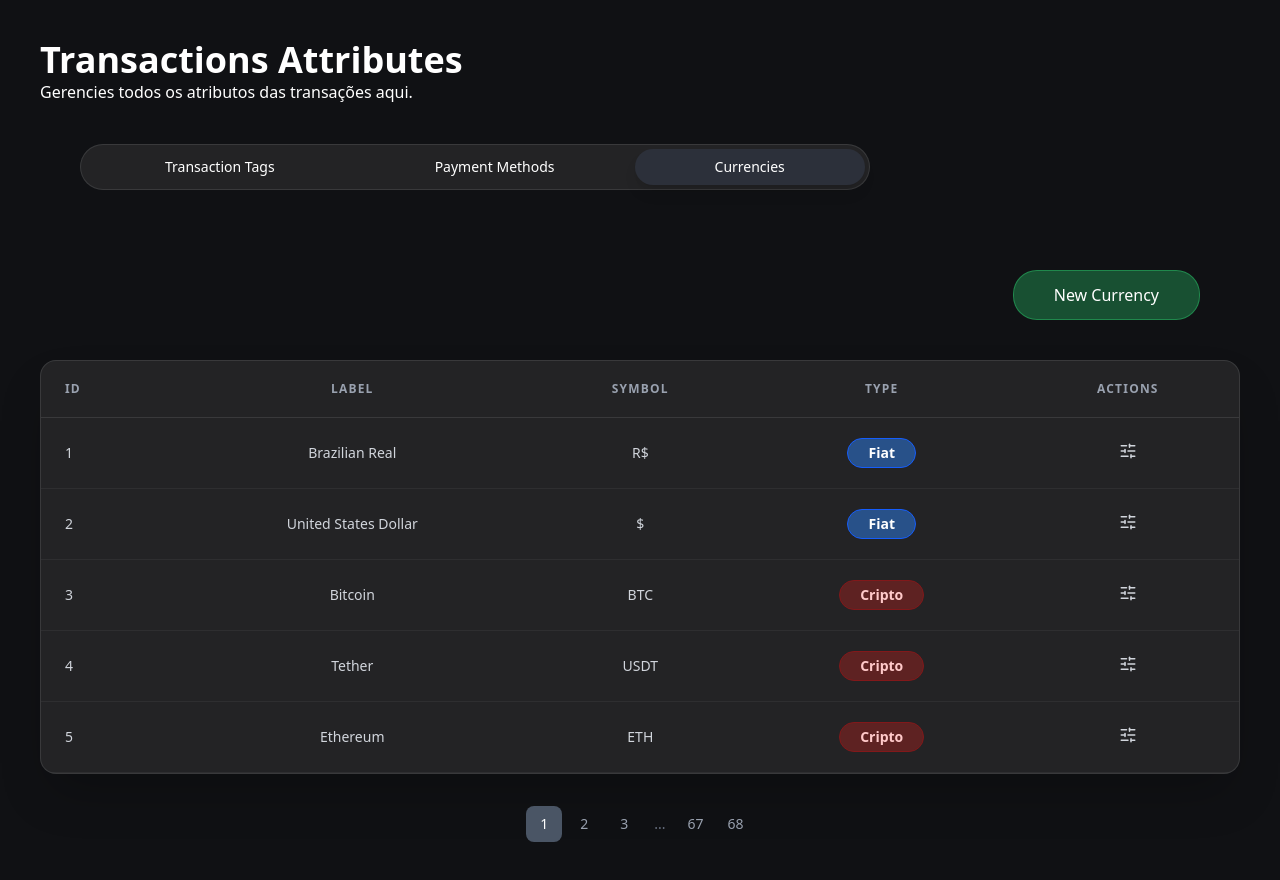
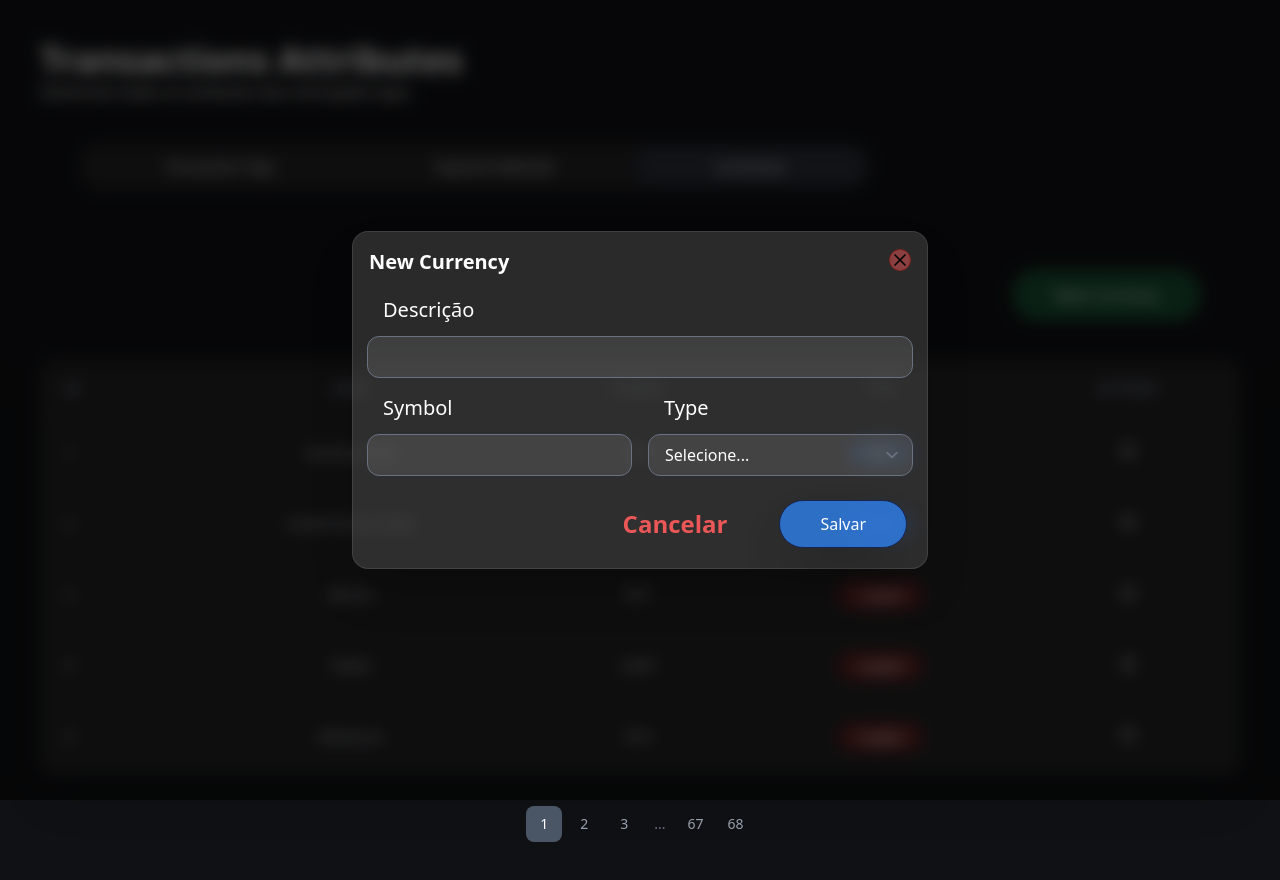
Before and after one commit to alepretto/friday-night-web, a SvelteKit app in the folder web/: page /friday/transaction-attributes/currencies in a window 1280 px wide. Both pictures are taken after a click on the button "New Currency". Built offline with nearby package versions, Linux system fonts and the light colour scheme.

Commit message:
Adicionando modal new Currency

```diff
--- /dev/null
+++ b/web/src/lib/components/ui/Modal.svelte
@@ -0,0 +1,59 @@
+<script lang="ts">
+	import type { Snippet } from 'svelte';
+	import { X } from 'lucide-svelte';
+
+	interface Props {
+		open: boolean;
+		title: string;
+		onclose: () => void;
+		onsave: () => void;
+		body: Snippet;
+	}
+
+	let { open, title, onclose, onsave, body }: Props = $props();
+</script>
+
+{#if open}
+	<div class="fixed inset-0 z-50 flex items-center justify-center">
+		<button
+			class="absolute inset-0 bg-black/60 backdrop-blur-sm"
+			onclick={onclose}
+			aria-label="Fechar modal"
+		></button>
+
+		<div
+			class="relative z-10 w-full max-w-xl rounded-2xl border border-white/10 bg-secondary/50 shadow-2xl"
+		>
+			<header class="flex items-center justify-between p-4">
+				<div>
+					<h2 class="text-xl font-bold text-white">{title}</h2>
+				</div>
+				<div>
+					<button
+						onclick={onclose}
+						class="cursor-pointer rounded-full border border-failed bg-friday-red/50 text-black"
+					>
+						<X size={20} />
+					</button>
+				</div>
+			</header>
+			<main class="flex items-center justify-center p-1">
+				{@render body()}
+			</main>
+			<footer class="flex justify-end gap-3 p-5">
+				<button
+					onclick={onclose}
+					class="cursor-pointer rounded-3xl px-10 py-2 text-2xl font-bold text-friday-red hover:text-failed"
+				>
+					Cancelar
+				</button>
+				<button
+					onclick={onsave}
+					class="cursor-pointer rounded-3xl border border-blue-950 bg-friday-blue/80 px-10 py-2 shadow-2xl hover:bg-blue-700"
+				>
+					Salvar
+				</button>
+			</footer>
+		</div>
+	</div>
+{/if}
--- a/web/src/routes/friday/transaction-attributes/currencies/+page.svelte
+++ b/web/src/routes/friday/transaction-attributes/currencies/+page.svelte
@@ -1,8 +1,10 @@
 <script lang="ts">
 	import { SlidersHorizontal } from 'lucide-svelte';
+	import Modal from '$lib/components/ui/Modal.svelte';
+
 	import Table from '$lib/components/ui/Table.svelte';
 	import type { Column } from '$lib/components/ui/Table.svelte';
-	type CurrencyType = 'Fiat' | 'Cripto';
+	type CurrencyType = 'fiat' | 'crypto';
 
 	interface Currency {
 		id: number;
@@ -19,17 +21,17 @@
 		{ key: 'actions', label: 'Actions', align: 'center' }
 	];
 
-	const currencies: Currency[] = [
-		{ id: 1, label: 'Brazilian Real', symbol: 'R$', type: 'Fiat' },
-		{ id: 2, label: 'United States Dollar', symbol: '$', type: 'Fiat' },
-		{ id: 3, label: 'Bitcoin', symbol: 'BTC', type: 'Cripto' },
-		{ id: 4, label: 'Tether', symbol: 'USDT', type: 'Cripto' },
-		{ id: 5, label: 'Ethereum', symbol: 'ETH', type: 'Cripto' }
-	];
+	const currencies: Currency[] = $state([
+		{ id: 1, label: 'Brazilian Real', symbol: 'R$', type: 'fiat' },
+		{ id: 2, label: 'United States Dollar', symbol: '$', type: 'fiat' },
+		{ id: 3, label: 'Bitcoin', symbol: 'BTC', type: 'crypto' },
+		{ id: 4, label: 'Tether', symbol: 'USDT', type: 'crypto' },
+		{ id: 5, label: 'Ethereum', symbol: 'ETH', type: 'crypto' }
+	]);
 
 	const typeBadge = {
-		Fiat: 'bg-friday-blue/50 border-blue-600 text-white',
-		Cripto: 'bg-failed/60 border border-red-900 text-red-200'
+		fiat: 'bg-friday-blue/50 border-blue-600 text-white',
+		crypto: 'bg-failed/60 border border-red-900 text-red-200'
 	};
 	const totalPages = 68;
 	let currentPage = $state(1);
@@ -46,11 +48,83 @@
 	}
 
 	const visiblePages = $derived(getVisiblePages(currentPage, totalPages));
+
+	// Campos Modais
+	let nextId = $state(6);
+	let openModal = $state(false);
+
+	let label = $state('');
+	let symbol = $state('');
+	let type: CurrencyType | '' = $state('');
+
+	function handleSave() {
+		if (!label.trim() || !symbol.trim()) return;
+		if (!type) return;
+
+		symbol = symbol.trim();
+		label = label.trim();
+		currencies.push({
+			id: nextId,
+			label,
+			symbol,
+			type
+		});
+		label = '';
+		symbol = '';
+		type = '';
+		openModal = false;
+	}
 </script>
+
+<Modal
+	title="New Currency"
+	open={openModal}
+	onclose={() => (openModal = false)}
+	onsave={handleSave}
+>
+	{#snippet body()}
+		<div class="flex flex-col gap-4">
+			<div class="flex w-full flex-col gap-3">
+				<label class="text-bold pl-4 text-xl" for="label">Descrição</label>
+				<input
+					bind:value={label}
+					class="w-full rounded-xl bg-white/10 px-4 py-2 text-white outline-none focus:ring-2 focus:ring-white/20"
+					type="text"
+					id="label"
+				/>
+			</div>
+			<div class="grid grid-cols-2 gap-4">
+				<div class="flex w-full flex-col gap-3">
+					<label class="text-bold pl-4 text-xl" for="symbol">Symbol</label>
+					<input
+						bind:value={symbol}
+						class="w-full rounded-xl bg-white/10 px-4 py-2 text-white outline-none focus:ring-2 focus:ring-white/20"
+						type="text"
+						id="symbol"
+					/>
+				</div>
+				<div class="flex w-full flex-col gap-3">
+					<label class="text-bold pl-4 text-xl" for="label">Type</label>
+					<select
+						name="currency-type"
+						id="currency-type"
+						bind:value={type}
+						class="w-full rounded-xl bg-white/10 px-4 py-2 text-white outline-none focus:ring-2 focus:ring-white/20"
+					>
+						<option class="px-4 py-2 text-black" value="">Selecione...</option>
+						<option class="px-4 py-2 text-black" value="fiat">Fiat</option>
+						<option class="px-4 py-2 text-black" value="crypto">Crypto</option>
+					</select>
+				</div>
+			</div>
+		</div>
+	{/snippet}
+</Modal>
 
 <section>
 	<div class="flex items-center justify-end p-10">
 		<button
+			onclick={() => (openModal = true)}
 			class="cursor-pointer rounded-3xl border border-success/60 bg-success/40 px-10 py-3 transition-colors hover:bg-success"
 		>
 			New Currency
```
Also changed, not shown: web/src/routes/friday/transaction-attributes/currencies/CurrencyModal.svelte (added).
